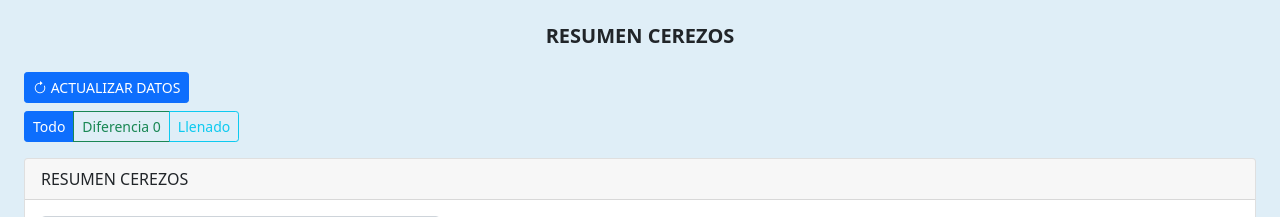
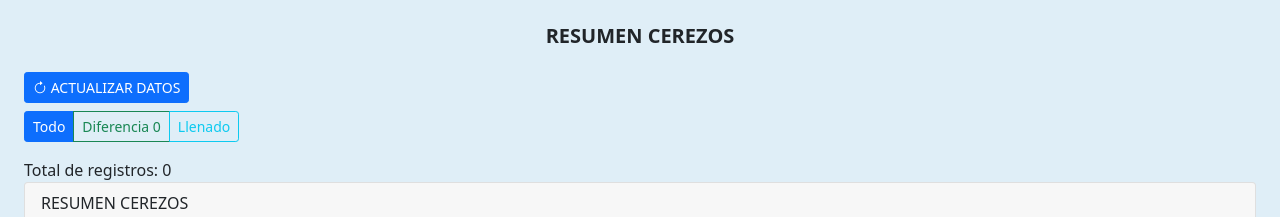
Before and after one commit to ronaldgim/dj, a Django app: template templates/inventario/toma_fisica/cerezos/resumen.html in a window 1280 px wide. Shown: the part 56-273 px from the top of the page. Run offline with Django 3.2, Linux system fonts and the light colour scheme; the template is opened without the code that fills it, so the values that code supplies are empty; some libraries are stand-ins or nearby versions.

Commit message:
inventario -fix resumen cerezos

```diff
--- a/inventario/views.py
+++ b/inventario/views.py
@@ -2082,7 +2082,9 @@ def resumen_cerezos_data(request):
     productos = productos_odbc_and_django()[['product_id','Nombre','Marca']]
     cerezos_df = cerezos_df.merge(productos, on='product_id', how='left')
     cerezos_df['lleno'] = cerezos_df['total_unidades'] > 0
-    cerezos_df['diferencia'] = cerezos_df['oh2'] - cerezos_df['total_unidades']
+    # cerezos_df['diferencia'] = cerezos_df['oh2'] - cerezos_df['total_unidades']
+    cerezos_df['diferencia'] = cerezos_df['total_unidades'] - cerezos_df['oh2']
+
     return JsonResponse({
         'cerezos': de_dataframe_a_template(cerezos_df)
     })
--- a/templates/inventario/toma_fisica/cerezos/resumen.html
+++ b/templates/inventario/toma_fisica/cerezos/resumen.html
@@ -40,6 +40,13 @@
             Llenado
         </button>
     </div>
+
+    {% verbatim%}
+    <div>
+    Total de registros:
+        {{stockFiltrado.length }}
+    </div>
+    {% endverbatim%}
 
     <div class="card mb-4">
         <div class="card-header">RESUMEN CEREZOS</div>
@@ -249,7 +256,8 @@
                         // Calcular diferencia si no existe en los datos
                         // const diferencia = i.diferencia || this.calcularDiferencia(i);
                         if (this.filtroEstado === 'diferencia0') {
-                            return i.diferencia != 0;
+                            // return i.diferencia != 0;
+                            return i.diferencia === 0;
                         } else if (this.filtroEstado === 'lleno') {
                             // Asumiendo que 'lleno' significa que hay stock disponible
                             // Ajusta esta lógica según tus necesidades específicas
@@ -280,7 +288,8 @@
                         'oh2_andagoya',
                         'total_unidades_andagoya',
                         'oh2_cerezos',
-                        'total_unidades_cerezos'
+                        'total_unidades_cerezos',
+                        'diferencia'
                     ];
 
                     if (camposNumericos.includes(this.sortField)) {
```
